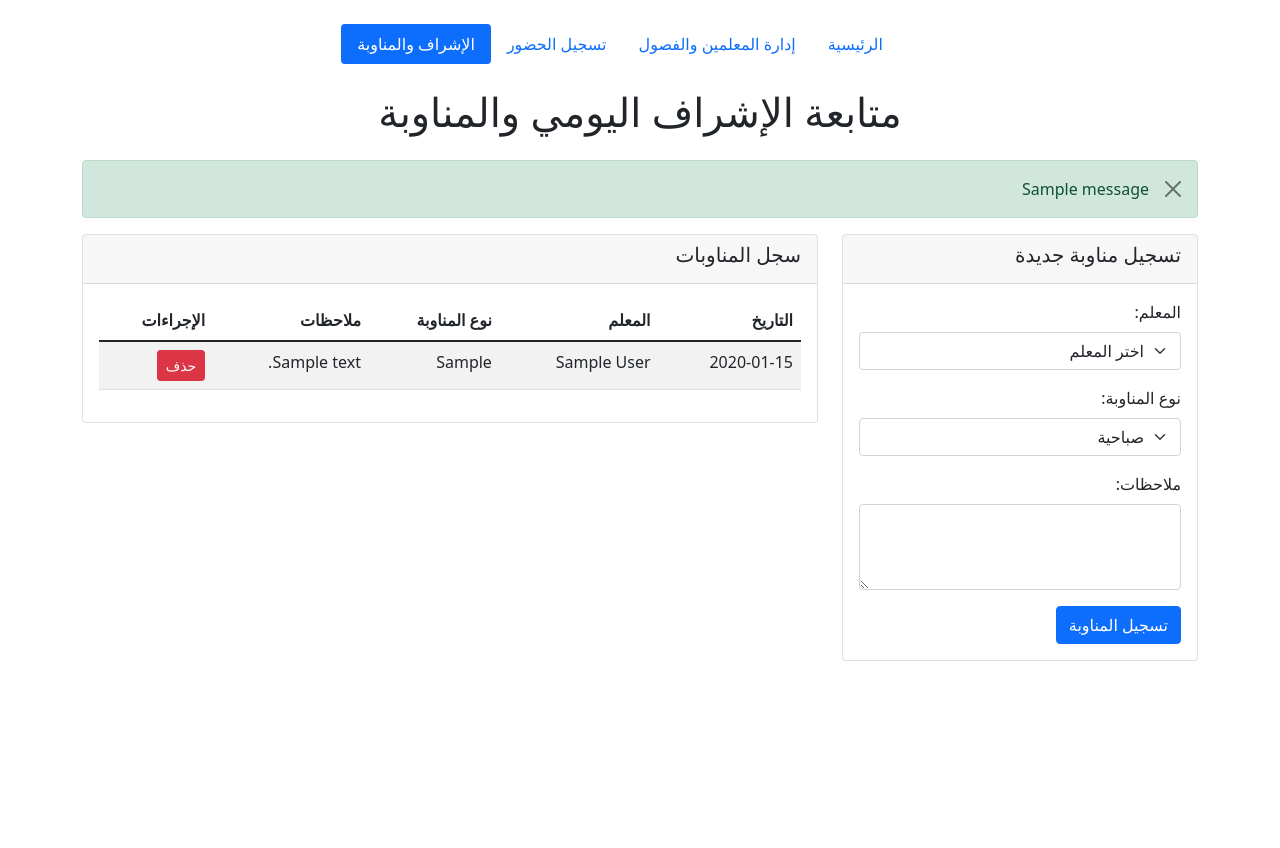
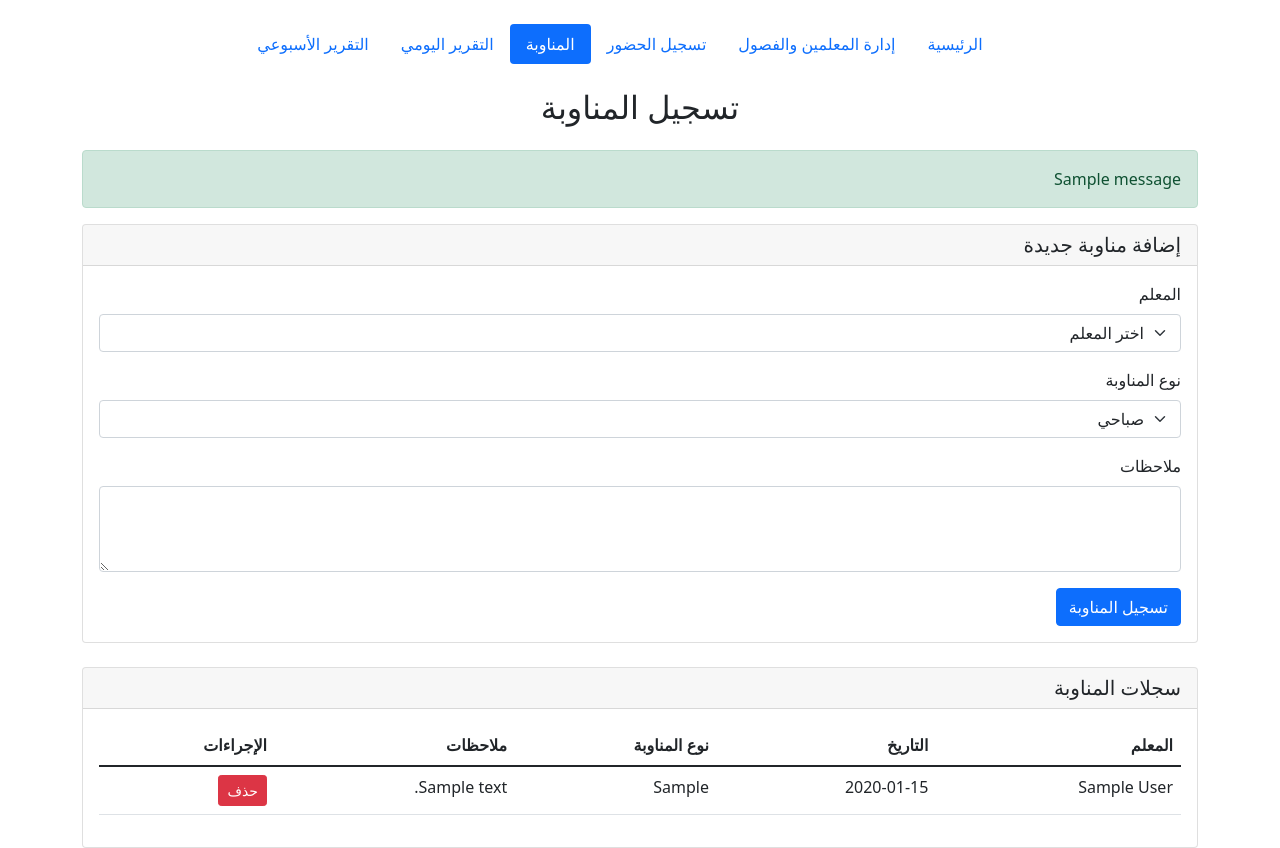
Before and after one commit to thothebo/teatsherattendence, a Flask app: page /supervision in a window 1280 px wide. Before the commit the page ends 661 px from the top, so only its background shows below. Run offline with Flask 2, Linux system fonts and the light colour scheme; tables that the repository leaves empty hold one stand-in row (values such as "Sample post"); one stand-in notice (Sample message) is shown; parts of the project's set-up code (start-up, migrations or seed data) failed here and were passed over.

Commit message:
refactor(templates): update navigation bar and improve table styling
Standardized the navigation bar across all templates and enhanced table styling for better readability. Also updated the database path in app.py to a more appropriate directory.

```diff
--- a/app.py
+++ b/app.py
@@ -6,8 +6,8 @@ from datetime import datetime, timedelta
 app = Flask(__name__)
 app.secret_key = os.environ.get('SECRET_KEY', 'your_secret_key_here')
 
-# تعريف واحد لمسار قاعدة البيانات
-DATABASE = os.path.join(os.path.dirname(os.path.abspath(__file__)), 'database.db')
+# تعديل مسار قاعدة البيانات
+DATABASE = os.path.join('/opt/render/project/data', 'database.db')
 
 def init_db():
     """تهيئة قاعدة البيانات وإنشاء الجداول الأساسية"""
--- a/templates/supervision.html
+++ b/templates/supervision.html
@@ -3,11 +3,12 @@
 <head>
     <meta charset="UTF-8">
     <meta name="viewport" content="width=device-width, initial-scale=1.0">
-    <title>متابعة الإشراف اليومي والمناوبة</title>
+    <title>المناوبة</title>
     <link href="https://cdn.jsdelivr.net/npm/bootstrap@5.1.3/dist/css/bootstrap.min.css" rel="stylesheet">
 </head>
 <body>
     <div class="container mt-4">
+        <!-- نفس شريط التنقل من index.html -->
         <ul class="nav nav-pills justify-content-center mb-4">
             <li class="nav-item">
                 <a class="nav-link" href="{{ url_for('index') }}">الرئيسية</a>
@@ -19,68 +20,70 @@
                 <a class="nav-link" href="{{ url_for('attendance') }}">تسجيل الحضور</a>
             </li>
             <li class="nav-item">
-                <a class="nav-link active" href="{{ url_for('supervision') }}">الإشراف والمناوبة</a>
+                <a class="nav-link active" href="{{ url_for('supervision') }}">المناوبة</a>
+            </li>
+            <li class="nav-item">
+                <a class="nav-link" href="{{ url_for('daily_report') }}">التقرير اليومي</a>
+            </li>
+            <li class="nav-item">
+                <a class="nav-link" href="{{ url_for('weekly_report') }}">التقرير الأسبوعي</a>
             </li>
         </ul>
 
-        <h1 class="text-center mb-4">متابعة الإشراف اليومي والمناوبة</h1>
+        <h2 class="text-center mb-4">تسجيل المناوبة</h2>
 
         {% with messages = get_flashed_messages() %}
             {% if messages %}
                 {% for message in messages %}
-                    <div class="alert alert-success alert-dismissible fade show" role="alert">
-                        {{ message }}
-                        <button type="button" class="btn-close" data-bs-dismiss="alert" aria-label="Close"></button>
-                    </div>
+                    <div class="alert alert-success">{{ message }}</div>
                 {% endfor %}
             {% endif %}
         {% endwith %}
 
-        <div class="row">
-            <div class="col-md-4">
-                <div class="card">
+        <!-- نموذج إضافة مناوبة جديدة -->
+        <div class="card mb-4">
             <div class="card-header">
-                        <h5 class="card-title">تسجيل مناوبة جديدة</h5>
+                <h5 class="card-title mb-0">إضافة مناوبة جديدة</h5>
             </div>
             <div class="card-body">
                 <form action="{{ url_for('add_supervision') }}" method="post">
                     <div class="mb-3">
-                                <label for="teacherSelect" class="form-label">المعلم:</label>
-                                <select class="form-select" id="teacherSelect" name="teacher_id" required>
+                        <label for="teacher_id" class="form-label">المعلم</label>
+                        <select class="form-select" name="teacher_id" required>
                             <option value="">اختر المعلم</option>
                             {% for teacher in teachers %}
-                                        <option value="{{ teacher['id'] }}">{{ teacher['name'] }}</option>
+                            <option value="{{ teacher.id }}">{{ teacher.name }}</option>
                             {% endfor %}
                         </select>
                     </div>
                     <div class="mb-3">
-                                <label for="shiftType" class="form-label">نوع المناوبة:</label>
-                                <select class="form-select" id="shiftType" name="shift_type" required>
-                                    <option value="صباحية">صباحية</option>
-                                    <option value="مسائية">مسائية</option>
+                        <label for="shift_type" class="form-label">نوع المناوبة</label>
+                        <select class="form-select" name="shift_type" required>
+                            <option value="صباحي">صباحي</option>
+                            <option value="مسائي">مسائي</option>
                         </select>
                     </div>
                     <div class="mb-3">
-                                <label for="notes" class="form-label">ملاحظات:</label>
-                                <textarea class="form-control" id="notes" name="notes" rows="3"></textarea>
+                        <label for="notes" class="form-label">ملاحظات</label>
+                        <textarea class="form-control" name="notes" rows="3"></textarea>
                     </div>
                     <button type="submit" class="btn btn-primary">تسجيل المناوبة</button>
                 </form>
             </div>
         </div>
-            </div>
-            <div class="col-md-8">
+
+        <!-- عرض سجلات المناوبة -->
         <div class="card">
             <div class="card-header">
-                        <h5 class="card-title">سجل المناوبات</h5>
+                <h5 class="card-title mb-0">سجلات المناوبة</h5>
             </div>
             <div class="card-body">
                 <div class="table-responsive">
-                            <table class="table table-striped">
+                    <table class="table table-hover">
                         <thead>
                             <tr>
+                                <th>المعلم</th>
                                 <th>التاريخ</th>
-                                        <th>المعلم</th>
                                 <th>نوع المناوبة</th>
                                 <th>ملاحظات</th>
                                 <th>الإجراءات</th>
@@ -89,12 +92,12 @@
                         <tbody>
                             {% for supervision in supervisions %}
                             <tr>
-                                            <td>{{ supervision['date'] }}</td>
-                                            <td>{{ supervision['teacher_name'] }}</td>
-                                            <td>{{ supervision['shift_type'] }}</td>
-                                            <td>{{ supervision['notes'] }}</td>
+                                <td>{{ supervision.teacher_name }}</td>
+                                <td>{{ supervision.date }}</td>
+                                <td>{{ supervision.shift_type }}</td>
+                                <td>{{ supervision.notes }}</td>
                                 <td>
-                                                <form action="{{ url_for('delete_supervision', id=supervision['id']) }}" method="post" class="d-inline">
+                                    <form action="{{ url_for('delete_supervision', id=supervision.id) }}" method="post" style="display: inline;">
                                         <button type="submit" class="btn btn-danger btn-sm" onclick="return confirm('هل أنت متأكد من حذف هذا السجل؟')">حذف</button>
                                     </form>
                                 </td>
@@ -106,8 +109,6 @@
             </div>
         </div>
     </div>
-        </div>
-    </div>
 
     <script src="https://cdn.jsdelivr.net/npm/bootstrap@5.1.3/dist/js/bootstrap.bundle.min.js"></script>
 </body>
```
Also changed, not shown: templates/daily_report.html (+25 -19 lines), templates/weekly_report.html (+25 -24 lines). Lines whose indentation alone changed are shown as unchanged.
